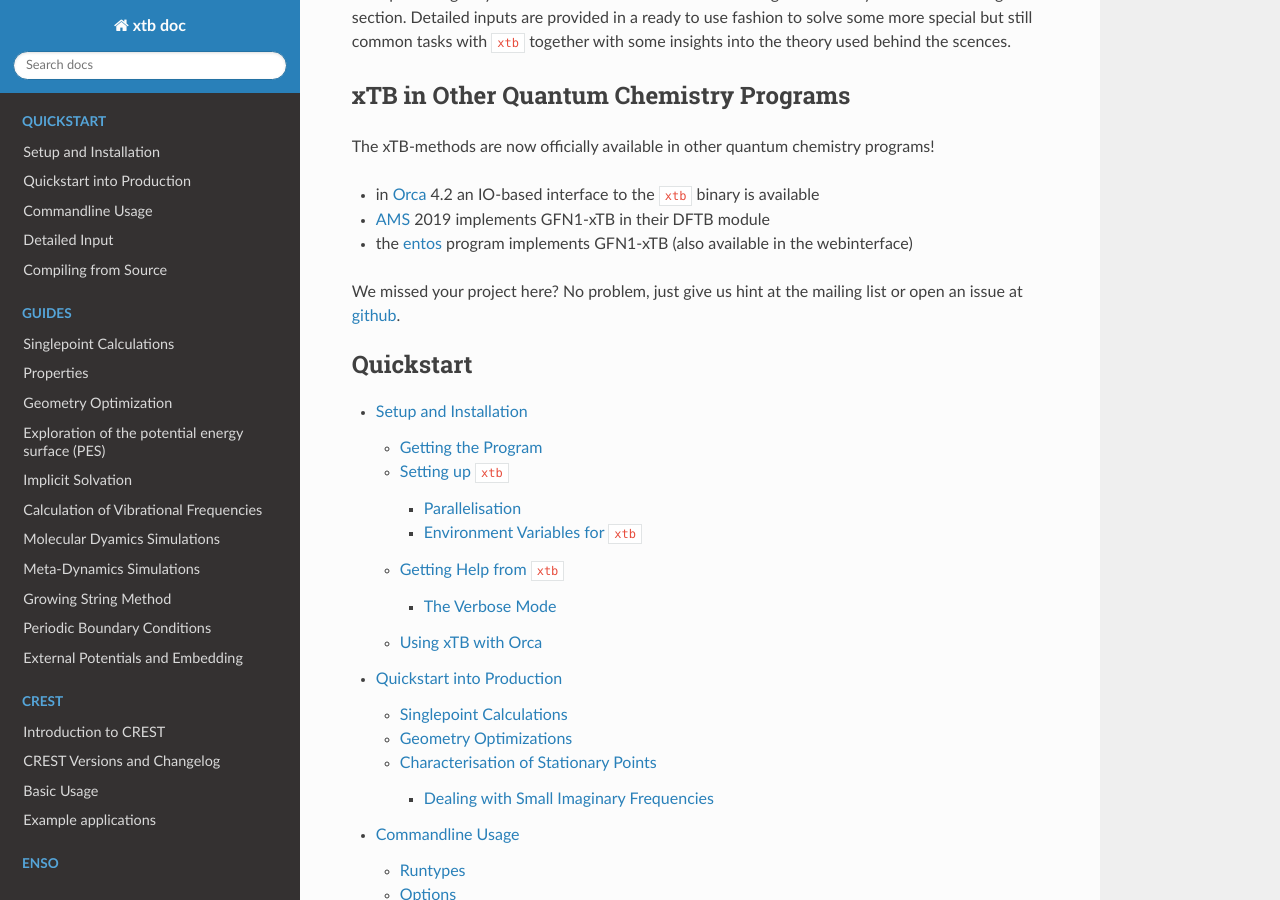
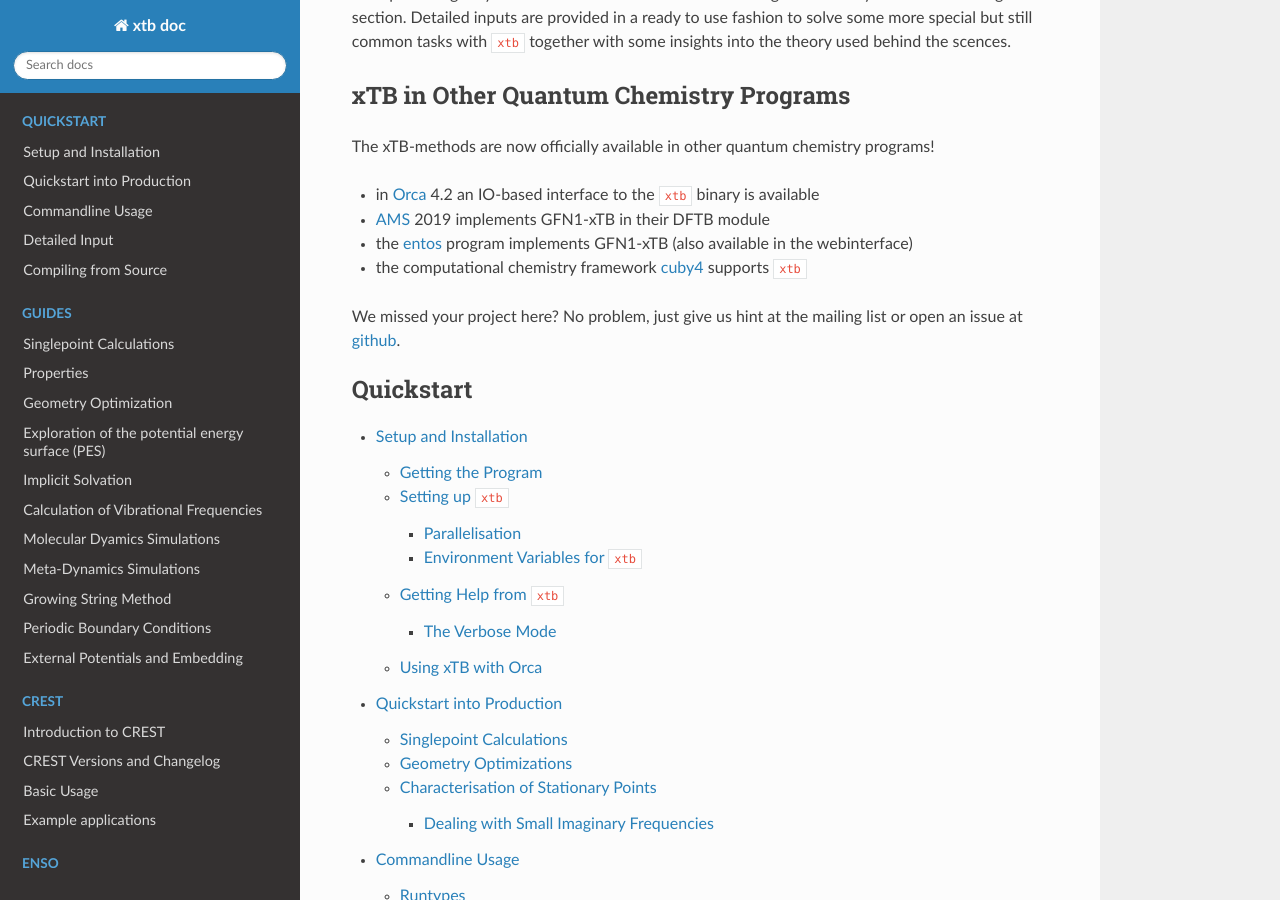
Before and after one commit to grimme-lab/xtb_docs, a Sphinx documentation site: the page built from source/contents.rst, in a window 1280 px wide and 900 px high, scrolled down 323 px. Built offline with Sphinx 7.4.7 and the Read the Docs theme 2.0.0, drawn with Linux system fonts in a browser that asks for light colours.

Commit message:
Add cuby4 as framework supporting xtb

```diff
--- a/source/contents.rst
+++ b/source/contents.rst
@@ -24,10 +24,12 @@ The xTB-methods are now officially available in other quantum chemistry programs
 - in `Orca`_ 4.2 an IO-based interface to the ``xtb`` binary is available
 - `AMS`_ 2019 implements GFN1-xTB in their DFTB module
 - the `entos`_ program implements GFN1-xTB (also available in the webinterface)
+- the computational chemistry framework `cuby4`_ supports ``xtb``
 
 .. _Orca: https://orcaforum.kofo.mpg.de
 .. _AMS: https://www.scm.com/product/dftb/
 .. _entos: https://www.entos.info/
+.. _cuby4: http://cuby4.molecular.cz/interface_xtb.html
 
 We missed your project here?
 No problem, just give us hint at the mailing list or open an issue at `github`_.
```
